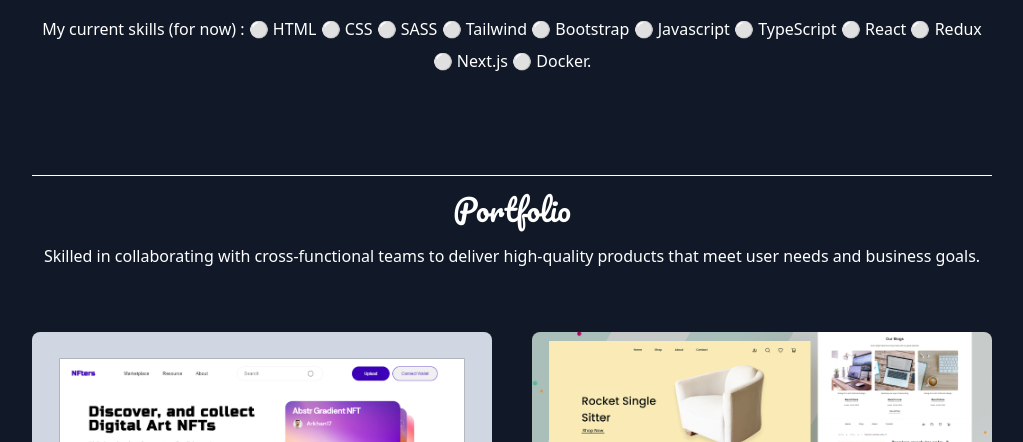
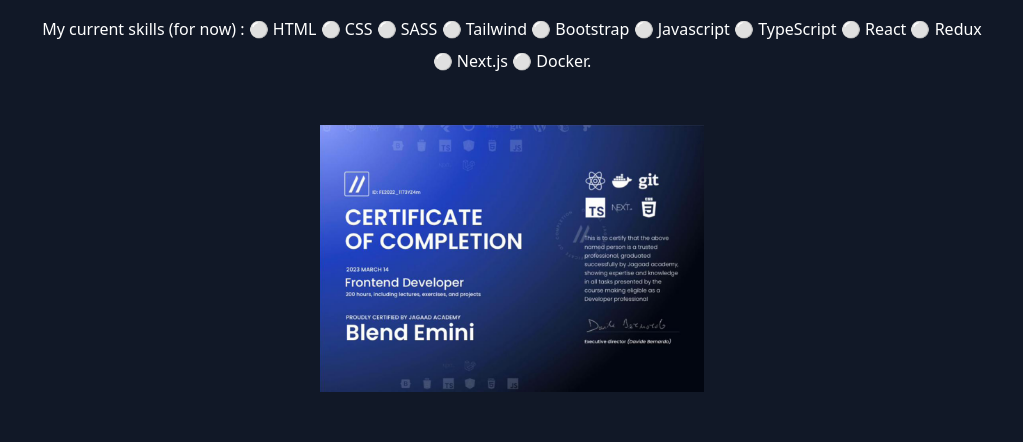
Before and after one commit to BlendEmini/portfolio-next, a Next.js app: page / in a window 1280 px wide. Shown: the part 1060-1502 px from the top of the page, without its empty margins (128-1151 px from the left). Built offline with nearby package versions, Linux system fonts and the light colour scheme.

Commit message:
update
certificate

```diff
--- a/pages/index.js
+++ b/pages/index.js
@@ -16,7 +16,7 @@
 import web33 from "../public/web33.png";
 import web4 from "../public/web4.png";
 import web5 from "../public/web5.png";
-
+import certificate from "../public/certificate.png";
 import emailjs from "@emailjs/browser";
 import { useState, useRef } from "react";
 import { Fade } from "react-awesome-reveal";
@@ -180,6 +180,9 @@
                                 </p>
                             </Reveal>
                         </div>
+                        <div className="flex justify-center">
+                            <Image className="w-96" src={certificate} />
+                        </div>
                     </section>
                     <section className="adding-border-white">
                         <div className="py-3">
```
Also changed, not shown: public/certificate.png (added).
